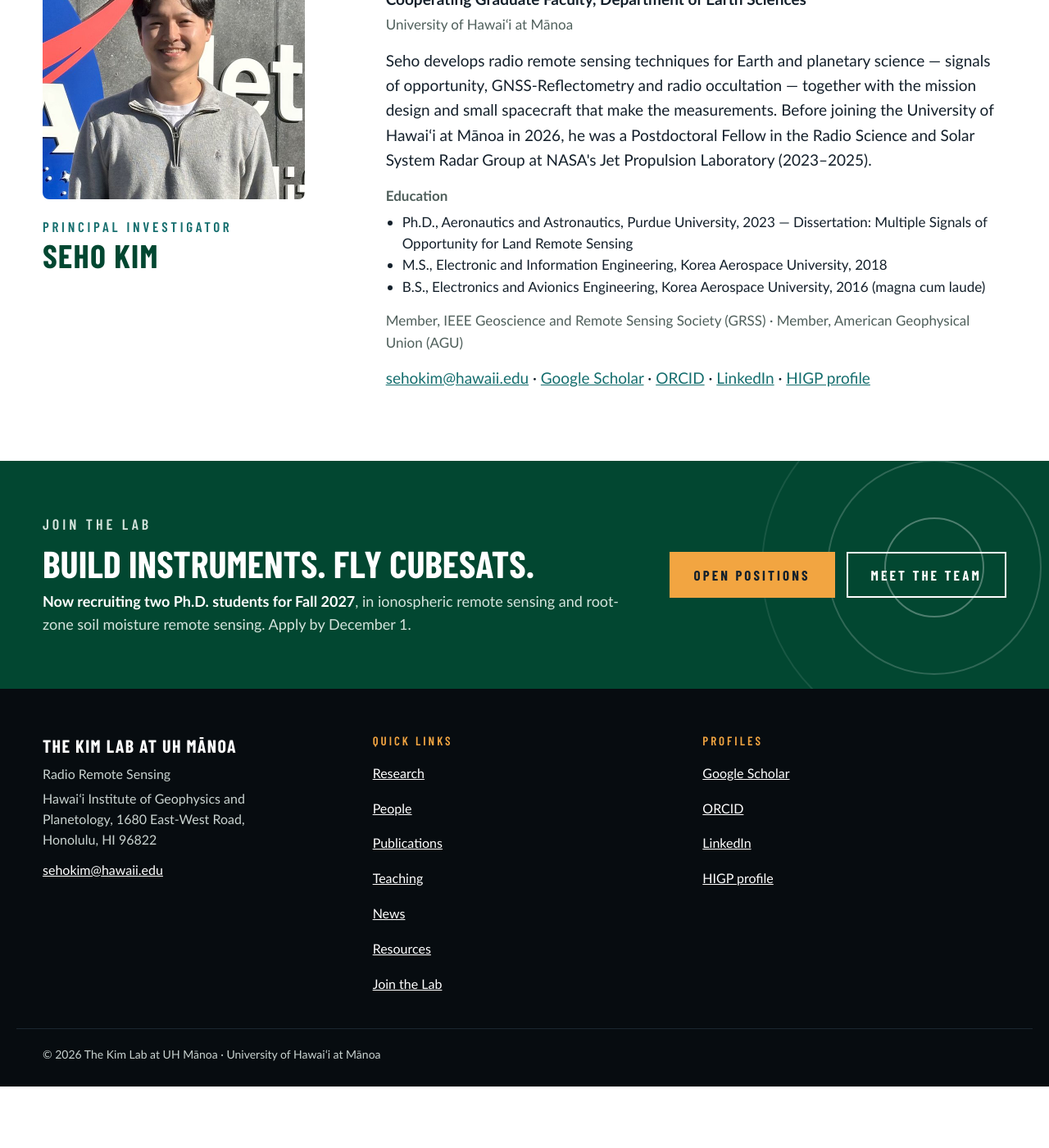
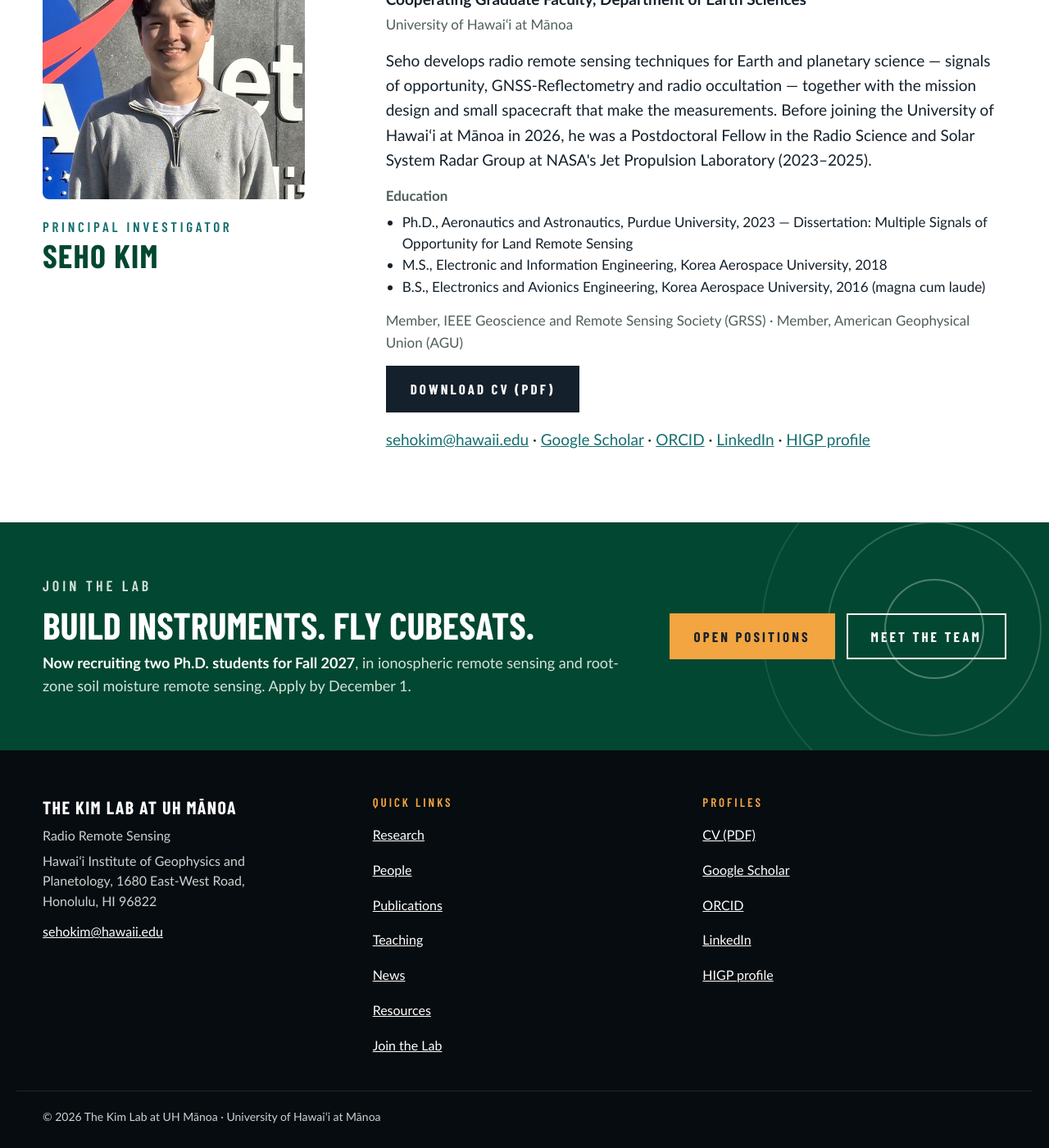
Before and after one commit to sehokim09/sehokim09.github.io, a Jekyll site: the page built from people.html, in a window 1280 px wide and 1400 px high, scrolled down 487 px. Shown: the whole window at 82% size. Built offline with Jekyll 4.4.1, drawn with Linux system fonts in a browser that asks for light colours; before the commit the page ends 1812 px from its top, so only the background shows below that.

Commit message:
Add public CV (PDF) to People page and footer
Co-Authored-By: Claude Opus 5.5 <noreply@anthropic.com>
Claude-Session: https://claude.ai/code/session_01CT7uMHNpm9DEv42J4sv3fR

```diff
--- a/_config.yml
+++ b/_config.yml
@@ -14,6 +14,7 @@ lang: en
 # Profile links (shown in the footer and on the home page)
 scholar_url: "https://scholar.google.com/citations?user=T39LXj4AAAAJ&hl=en"
 higp_url: "https://www.higp.hawaii.edu/index.php/people/seho-kim/"
+cv_url: "/assets/cv/Seho_Kim_CV.pdf"   # replace this file to update the CV
 orcid_url: "https://orcid.org/0000-0001-9227-062X"
 linkedin_url: "https://www.linkedin.com/in/sehokim09"
 
--- a/_includes/footer.html
+++ b/_includes/footer.html
@@ -13,6 +13,7 @@
     </nav>
     <nav class="footer-col" aria-label="Profiles">
       <span class="footer-head">Profiles</span>
+      <a href="{{ site.cv_url | relative_url }}">CV (PDF)</a>
       <a href="{{ site.scholar_url }}">Google Scholar</a>
       <a href="{{ site.orcid_url }}">ORCID</a>
       <a href="{{ site.linkedin_url }}">LinkedIn</a>
--- a/people.html
+++ b/people.html
@@ -20,6 +20,7 @@ permalink: /people/
         {% for e in pi.education %}<li>{{ e }}</li>{% endfor %}
       </ul>
       <p class="meta">Member, IEEE Geoscience and Remote Sensing Society (GRSS) · Member, American Geophysical Union (AGU)</p>
+      <p style="margin: 6px 0 18px"><a class="btn btn-dark" href="{{ site.cv_url | relative_url }}">Download CV (PDF)</a></p>
       <p><a href="mailto:{{ site.email }}">{{ site.email }}</a> · <a href="{{ site.scholar_url }}">Google Scholar</a> · <a href="{{ site.orcid_url }}">ORCID</a> · <a href="{{ site.linkedin_url }}">LinkedIn</a> · <a href="{{ site.higp_url }}">HIGP profile</a></p>
     </div>
   </div>
```
Also changed, not shown: README.md, 1 other file.
